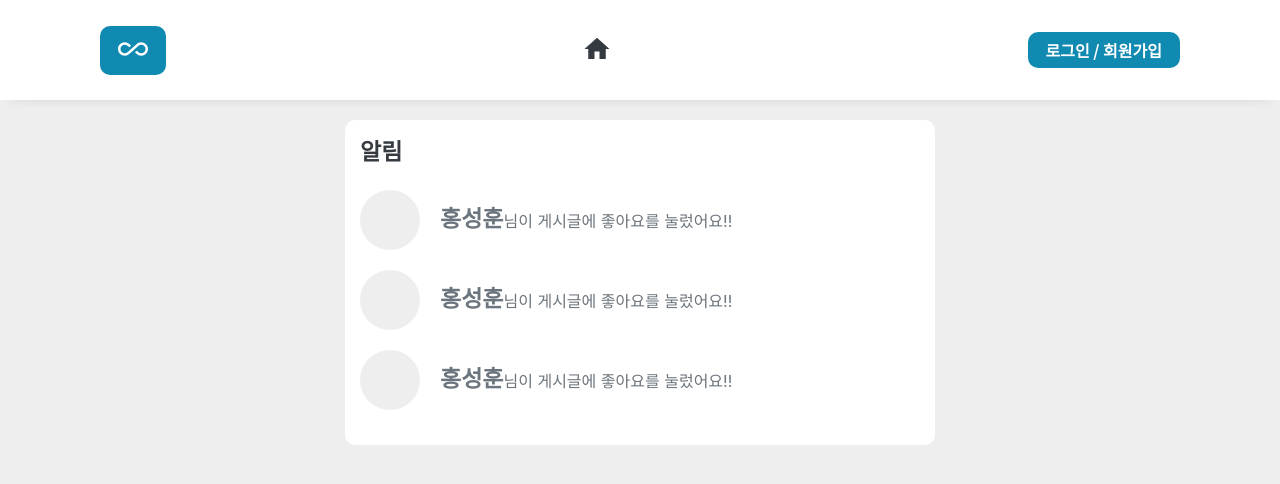
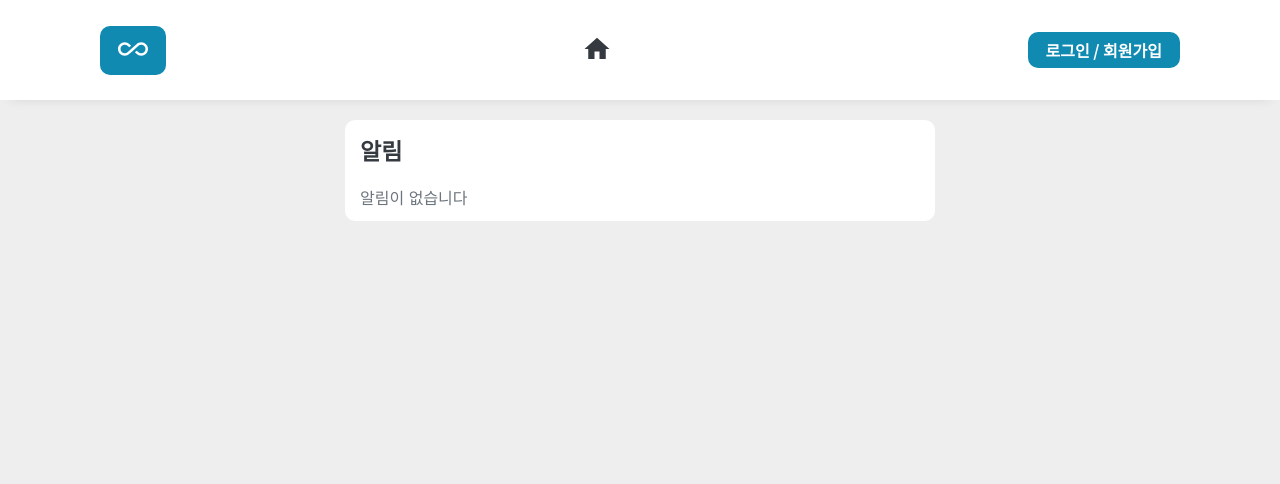
Before and after one commit to HseongH/Caffeine, a React (Create React App) app: page /notice in a window 1280 px wide. Shown: the top 484 px of the page. Built offline with nearby package versions, Linux system fonts and the light colour scheme.

Commit message:
add alram function

```diff
--- a/src/components/Header.js
+++ b/src/components/Header.js
@@ -5,6 +5,7 @@ import { useDispatch } from 'react-redux';
 // COMPONENTS
 import Button from './Button';
 import Permit from '../common/Permit';
+import NotiBadge from './NotiBadge';
 
 // REDUX
 import { userActions } from '../redux/modules/user';
@@ -20,8 +21,6 @@ import AllInclusiveIcon from '@material-ui/icons/AllInclusive';
 import HomeIcon from '@material-ui/icons/Home';
 import NoteAddIcon from '@material-ui/icons/NoteAdd';
 import PersonIcon from '@material-ui/icons/Person';
-import Badge from '@material-ui/core/Badge';
-import NotificationsIcon from '@material-ui/icons/Notifications';
 
 const Header = React.memo((props) => {
   const dispatch = useDispatch();
@@ -55,9 +54,7 @@ const Header = React.memo((props) => {
           {useCheckLoggedIn() ? (
             <>
               <Button>
-                <Badge color="secondary" badgeContent={0}>
-                  <NotificationsIcon />
-                </Badge>
+                <NotiBadge />
               </Button>
 
               <Button>
--- a/src/components/Noti.js
+++ b/src/components/Noti.js
@@ -1,12 +1,17 @@
 import React from 'react';
 
 const Noti = (props) => {
+  const { imageUrl, userName } = props;
+  console.log(props);
+
   return (
     <div className="notice">
-      <div className="user-profile"></div>
+      <div className="user-profile">
+        <img src={imageUrl} alt={userName} />
+      </div>
 
       <p className="contents">
-        <strong className="title">홍성훈</strong>님이 게시글에{' '}
+        <strong className="title">{userName}</strong>님이 게시글에{' '}
         <strong className="work">좋아요</strong>를 눌렀어요!!
       </p>
     </div>
--- /dev/null
+++ b/src/components/NotiBadge.js
@@ -0,0 +1,43 @@
+// LIBRARY
+import React, { useEffect, useState } from 'react';
+import { useSelector } from 'react-redux';
+
+// ICON
+import Badge from '@material-ui/core/Badge';
+import NotificationsIcon from '@material-ui/icons/Notifications';
+
+// FIREBASE
+import { realtime } from '../firebase/firebase';
+
+// HISTORY
+import { history } from '../redux/configStore';
+
+const NotiBadge = (props) => {
+  const [isRead, setIsRead] = useState(true);
+  const userId = useSelector((state) => state.user.user.uid);
+  const notiDB = realtime.ref(`noti/${userId}`);
+
+  const notiCheck = () => {
+    notiDB.update({ read: true });
+
+    history.push('/notice');
+  };
+
+  useEffect(() => {
+    notiDB.on('value', (snapshot) => {
+      snapshot.val() && setIsRead(snapshot.val().read);
+    });
+
+    return () => notiDB.off();
+  }, []);
+
+  return (
+    <Badge color="secondary" badgeContent={0} showZero={isRead} onClick={notiCheck}>
+      <NotificationsIcon />
+    </Badge>
+  );
+};
+
+NotiBadge.defaultProps = {};
+
+export default NotiBadge;
--- a/src/firebase/firebase.js
+++ b/src/firebase/firebase.js
@@ -2,6 +2,7 @@ import firebase from 'firebase/app';
 import 'firebase/auth';
 import 'firebase/firestore';
 import 'firebase/storage';
+import 'firebase/database';
 
 const firebaseConfig = {
   apiKey: 'AIzaSyCXcWGawDF9bQmSO_qbbIu03yMdEU9Zc64',
@@ -19,3 +20,4 @@ export const apiKey = firebaseConfig.apiKey;
 export const auth = firebase.auth();
 export const firestore = firebase.firestore();
 export const storage = firebase.storage();
+export const realtime = firebase.database();
--- a/src/pages/Notice.js
+++ b/src/pages/Notice.js
@@ -1,23 +1,48 @@
 // LIBRARY
-import React from 'react';
+import React, { useEffect, useState } from 'react';
+import { useSelector } from 'react-redux';
 
 // COMPONENTS
 import Noti from '../components/Noti';
+import { realtime } from '../firebase/firebase';
 
 // STYLE
 import '../style/scss/notice.scss';
 
 const Notice = (props) => {
+  const [noti, setNoti] = useState([]);
+  const user = useSelector((state) => state.user.user);
+
+  useEffect(() => {
+    if (!user) return;
+
+    const notiDB = realtime.ref(`noti/${user.uid}/list`);
+    const _noti = notiDB.orderByChild('insertDt');
+
+    _noti.once('value', (snapshot) => {
+      if (snapshot.exists()) {
+        const data = snapshot.val();
+        const notiList = Object.keys(data)
+          .reverse()
+          .map((l) => {
+            return data[l];
+          });
+
+        setNoti(notiList);
+      }
+    });
+  }, [user]);
+
   return (
     <section className="section section--notice">
       <div className="container">
         <h2 className="title">알림</h2>
 
-        {/* <p className="contents no-notice">알림이 없습니다</p> */}
+        {!noti.length && <p className="contents no-notice">알림이 없습니다</p>}
 
-        <Noti />
-        <Noti />
-        <Noti />
+        {noti.map((n, idx) => {
+          return <Noti {...n} key={`noti_${idx}`} />;
+        })}
       </div>
     </section>
   );
--- a/src/redux/modules/comment.js
+++ b/src/redux/modules/comment.js
@@ -5,7 +5,7 @@ import moment from 'moment';
 
 // FIREBASE
 import firebase from 'firebase';
-import { firestore } from '../../firebase/firebase';
+import { firestore, realtime } from '../../firebase/firebase';
 import { postActions } from './post';
 
 // ACTION
@@ -65,7 +65,6 @@ const addCommentFB = (postId, contents) => {
     commentDB.add(comment).then((doc) => {
       const postDB = firestore.collection('post');
       comment = { ...comment, id: doc.id };
-      console.log(comment);
 
       const post = getState().post.list.find((l) => l.id === postId);
       const increment = firebase.firestore.FieldValue.increment(1);
@@ -75,6 +74,26 @@ const addCommentFB = (postId, contents) => {
         .update({ commentCnt: increment })
         .then((_post) => {
           dispatch(addComment(postId, comment));
+
+          if (post) {
+            const notiItem = realtime.ref(`noti/${post.userInfo.userId}/list`).push();
+
+            notiItem.set(
+              {
+                postId,
+                userName: comment.userName,
+                imageUrl: post.imageUrl,
+                insertDt: comment.insertDt,
+              },
+              (error) => {
+                if (error) console.error('알림 저장 실패', error);
+                else {
+                  const notiDB = realtime.ref(`noti/${post.userInfo.uid}`);
+                  notiDB.update({ read: false });
+                }
+              }
+            );
+          }
         });
     });
   };
--- a/src/style/scss/notice.scss
+++ b/src/style/scss/notice.scss
@@ -20,6 +20,7 @@
       border-radius: 50%;
       background: #eee;
       margin-right: 20px;
+      overflow: hidden;
     }
   }
 }
```
